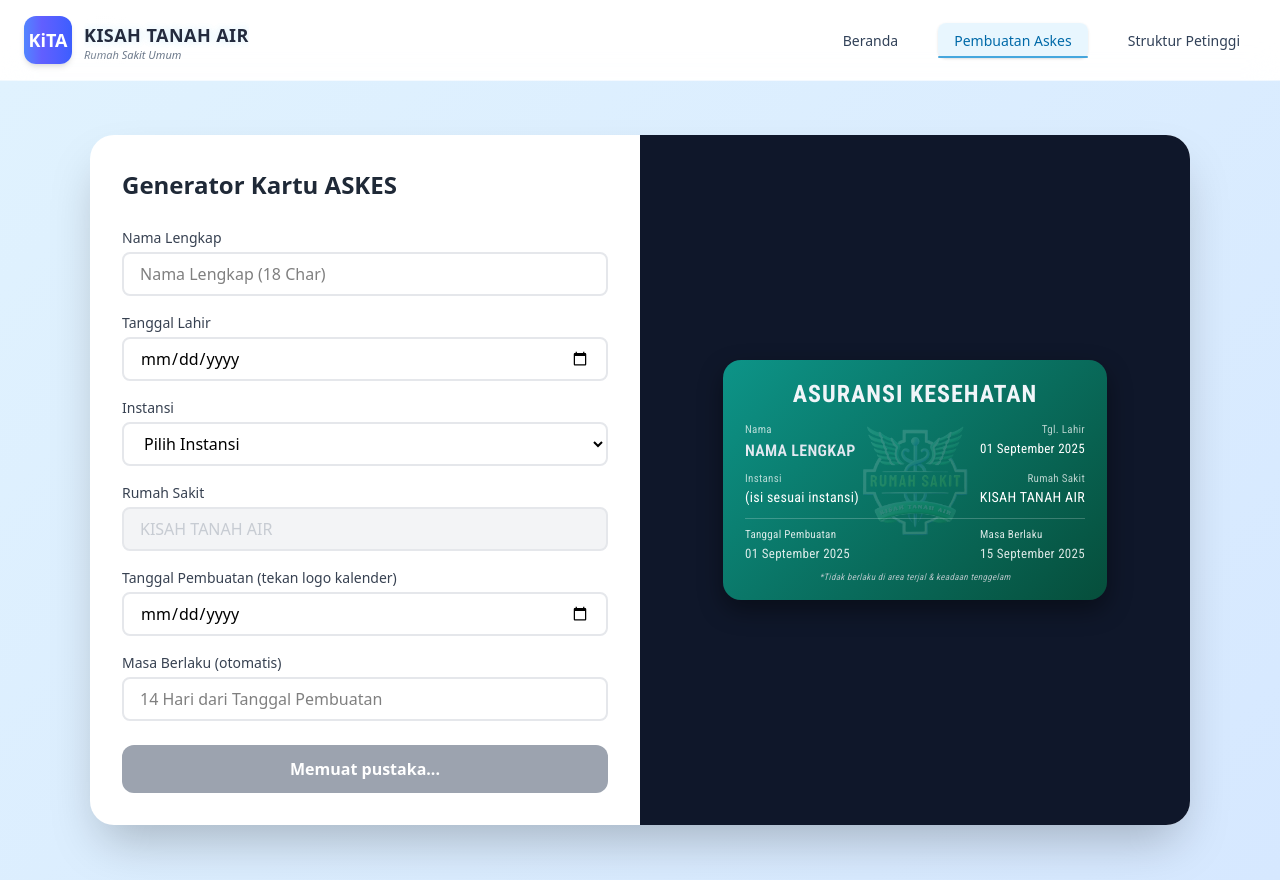
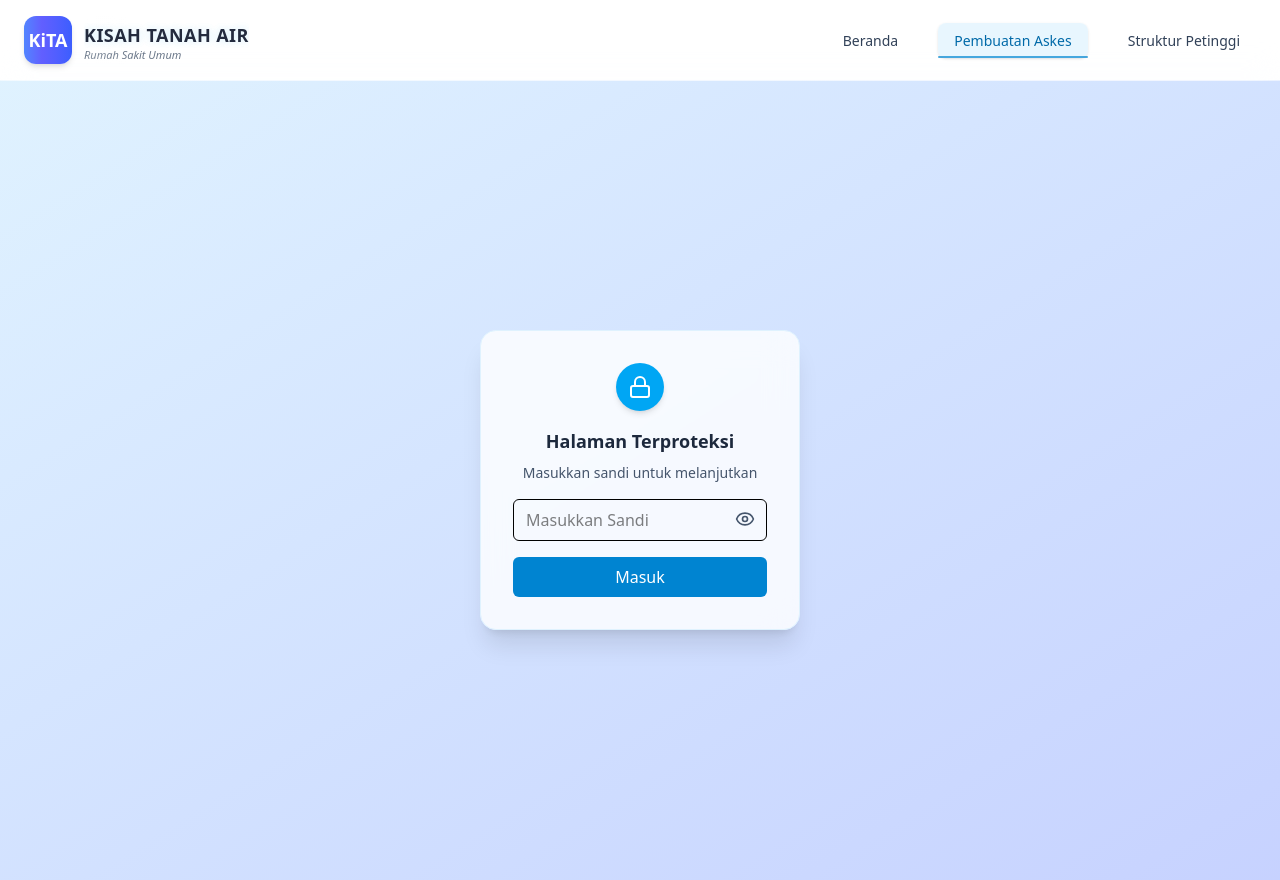
Before and after one commit to afrzzz/CardPasienFiveM, a React (Vite) app: page /askes in a window 1280 px wide. Built offline with nearby package versions, Linux system fonts and the light colour scheme.

Commit message:
update V3

```diff
--- a/src/components/Landing.jsx
+++ b/src/components/Landing.jsx
@@ -137,7 +137,7 @@ export default function Beranda() {
           aria-label="Buat janji konsultasi sekarang"
           className="px-8 py-3 bg-gradient-to-r from-indigo-600 to-sky-500 text-white font-semibold rounded-full shadow-md hover:shadow-lg hover:scale-105 focus:ring-2 focus:ring-indigo-400 focus:outline-none transition-all duration-300"
         >
-          Struktur Petinggi
+          CAREER COMING SOON
         </button>
       </motion.div>
 
--- /dev/null
+++ b/src/components/protected/ProtectedAskes.jsx
@@ -0,0 +1,117 @@
+import React, { useState } from "react";
+import { motion, AnimatePresence } from "framer-motion";
+import { Eye, EyeOff, Lock } from "lucide-react";
+import Swal from "sweetalert2";
+
+export default function ProtectedAskes({ children }) {
+  const [password, setPassword] = useState("");
+  const [isAuthenticated, setIsAuthenticated] = useState(false);
+  const [showPassword, setShowPassword] = useState(false);
+  const [loading, setLoading] = useState(false);
+
+  const PASSWORD_BENAR = "MEDICKITA2";
+
+  const handleSubmit = (e) => {
+    e.preventDefault();
+    setLoading(true); // Mulai loading spinner
+
+    setTimeout(() => {
+      if (password === PASSWORD_BENAR) {
+        Swal.fire({
+          icon: "success",
+          title: "Akses Diterima",
+          text: "Selamat datang di halaman Askes!",
+          timer: 1500,
+          showConfirmButton: false,
+        });
+        setIsAuthenticated(true);
+      } else {
+        Swal.fire({
+          icon: "error",
+          title: "Sandi Salah",
+          text: "Silakan coba lagi",
+        });
+      }
+      setLoading(false);
+    }, 1200);
+  };
+
+  if (!isAuthenticated) {
+    return (
+      <div className="min-h-screen flex items-center justify-center bg-gradient-to-br from-sky-100 to-indigo-200">
+        <motion.div
+          initial={{ opacity: 0, scale: 0.9, y: -20 }}
+          animate={{ opacity: 1, scale: 1, y: 0 }}
+          transition={{ duration: 0.6, ease: "easeOut" }}
+          className="bg-white/80 backdrop-blur-lg p-8 rounded-2xl shadow-xl w-80 border border-sky-100"
+        >
+          <div className="flex justify-center mb-4">
+            <motion.div
+              initial={{ rotate: -10 }}
+              animate={{ rotate: 0 }}
+              transition={{ duration: 0.5 }}
+              className="p-3 bg-sky-500 rounded-full shadow-md"
+            >
+              <Lock className="text-white" size={24} />
+            </motion.div>
+          </div>
+
+          <h2 className="text-lg font-semibold text-center text-slate-800 mb-2">
+            Halaman Terproteksi
+          </h2>
+          <p className="text-center text-sm text-slate-600 mb-4">
+            Masukkan sandi untuk melanjutkan
+          </p>
+
+          <form onSubmit={handleSubmit} className="space-y-4">
+            <div className="relative">
+              <input
+                type={showPassword ? "text" : "password"}
+                placeholder="Masukkan Sandi"
+                value={password}
+                onChange={(e) => setPassword(e.target.value)}
+                className="w-full px-3 py-2 border rounded-md focus:outline-none focus:ring-2 focus:ring-sky-500"
+              />
+              <button
+                type="button"
+                onClick={() => setShowPassword(!showPassword)}
+                className="absolute right-3 top-2.5 text-slate-600 hover:text-sky-600"
+              >
+                {showPassword ? <EyeOff size={20} /> : <Eye size={20} />}
+              </button>
+            </div>
+
+            <motion.button
+              whileHover={{ scale: 1.03 }}
+              whileTap={{ scale: 0.97 }}
+              type="submit"
+              disabled={loading}
+              className="w-full bg-sky-600 text-white py-2 rounded-md hover:bg-sky-700 transition flex justify-center"
+            >
+              {loading ? (
+                <motion.div
+                  initial={{ rotate: 0 }}
+                  animate={{ rotate: 360 }}
+                  transition={{ duration: 1, repeat: Infinity, ease: "linear" }}
+                  className="w-5 h-5 border-2 border-white border-t-transparent rounded-full"
+                />
+              ) : (
+                "Masuk"
+              )}
+            </motion.button>
+          </form>
+        </motion.div>
+      </div>
+    );
+  }
+
+  return (
+    <motion.div
+      initial={{ opacity: 0 }}
+      animate={{ opacity: 1 }}
+      transition={{ duration: 0.6 }}
+    >
+      {children}
+    </motion.div>
+  );
+}
--- a/src/main.jsx
+++ b/src/main.jsx
@@ -5,13 +5,22 @@ import Landing from "./components/Landing";
 import Navbar from "./components/Navbar";
 import "./index.css";
 import StrukturPetinggi from "./components/DataPetinggi";
+import ProtectedAskes from "./components/protected/ProtectedAskes";
 
 ReactDOM.createRoot(document.getElementById("root")).render(
   <BrowserRouter>
     <Navbar />
     <Routes>
       <Route path="/" element={<Landing />} />
-      <Route path="/askes" element={<App />} />
+      <Route
+        path="/askes"
+        element={
+          <ProtectedAskes>
+            {" "}
+            <App />{" "}
+          </ProtectedAskes>
+        }
+      />
       <Route path="/strukturpetinggi" element={<StrukturPetinggi />} />
     </Routes>
   </BrowserRouter>
```
